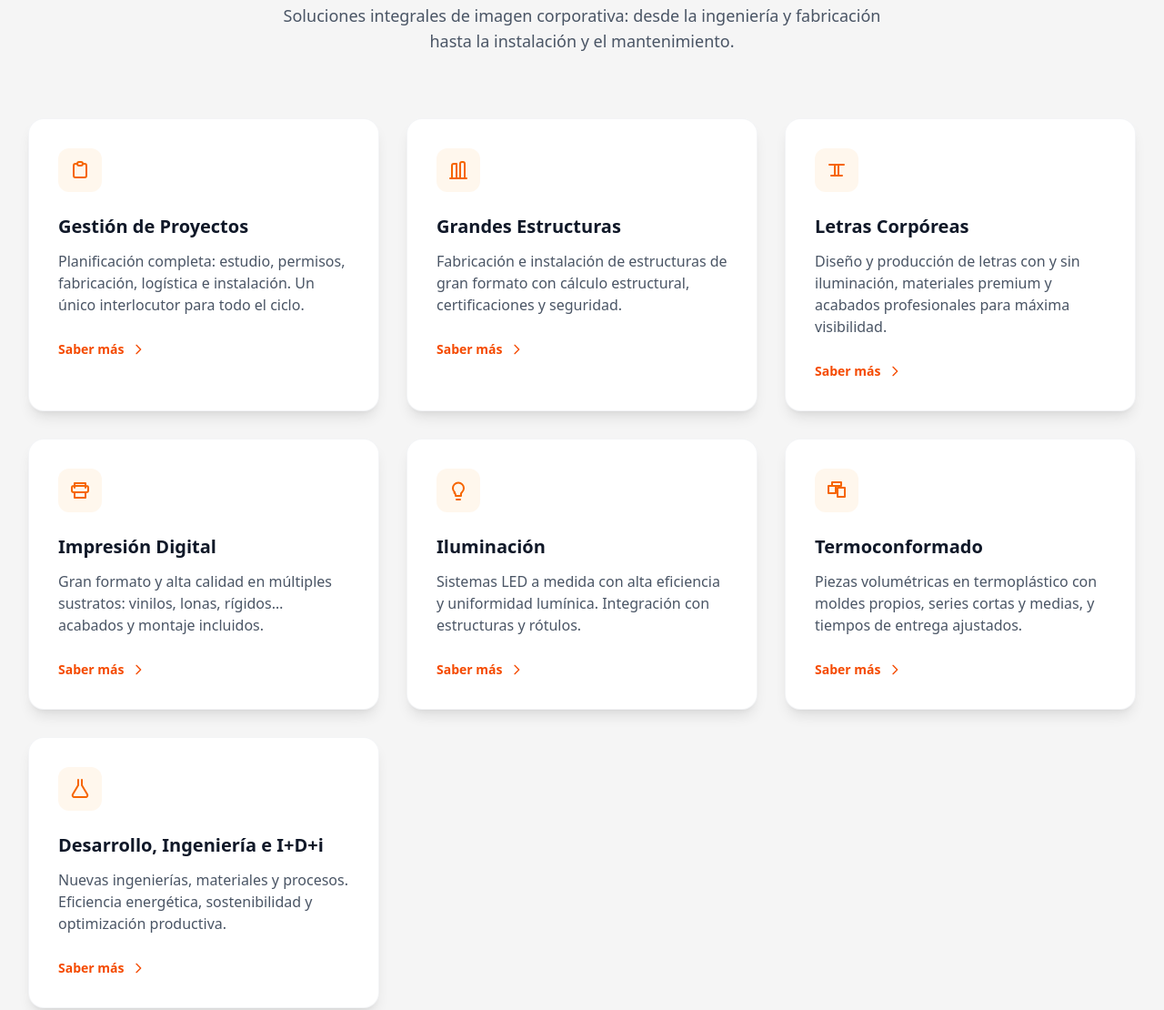
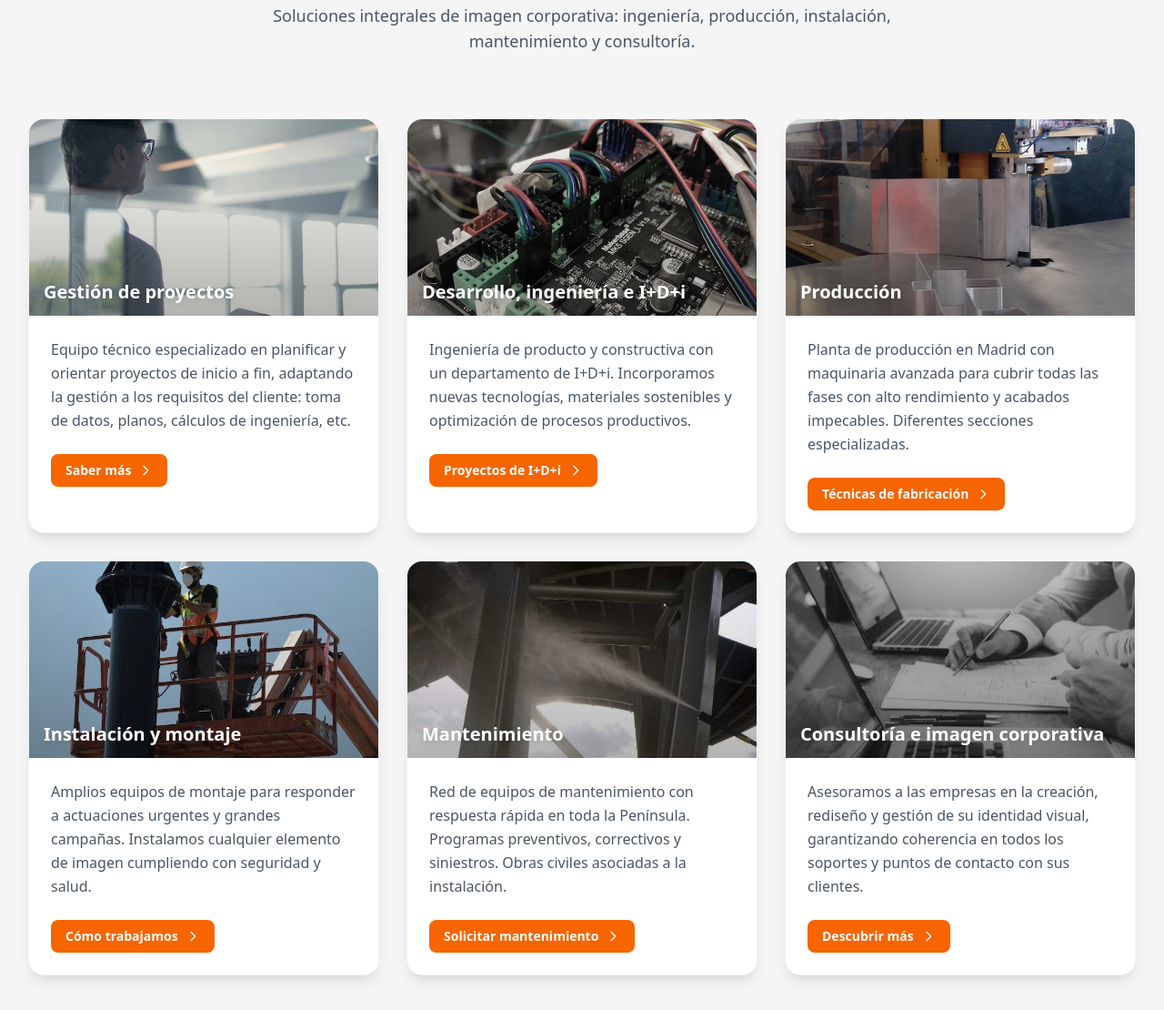
Before and after one commit to CarlosGorostiaga/frontendwebtsi, an Astro site in the folder app/: page / in a window 1280 px wide. Shown: the part 970-2080 px from the top of the page at 91% size. Built offline with nearby package versions, Linux system fonts and the light colour scheme; Astro itself is replaced by a stand-in of ours.

Commit message:
Servicios

```diff
--- a/app/src/components/Services.astro
+++ b/app/src/components/Services.astro
@@ -1,54 +1,73 @@
 ---
 /**
- * Componente de Servicios (autosuficiente)
- * - No depende de data externa.
- * - Puedes ajustar el array `services` aquí mismo.
- * - Si no quieres botones por tarjeta, pon href: null.
+ * Services.astro
+ * Grid de 6 servicios con fotos grandes 16:9
  */
 
-const services = [
+import imgGestion from '../assets/images/gestionproyectostsi.jpg';
+import imgIDi from '../assets/images/IDi-servicios.jpg';
+import imgInstalacion from '../assets/images/instalacionymontaje.jpeg';
+import imgMantenimiento from '../assets/images/Mantenimiento.jpg';
+import imgProduccion from '../assets/images/produccion-servicios.jpg';
+import imgConsultoria from '../assets/images/consultoria-servicios.jpg';
+
+type Svc = {
+  title: string;
+  desc: string;
+  img: { src: string };
+  href?: string | null;
+  cta?: string;
+};
+
+const services: Svc[] = [
   {
-    title: "Gestión de Proyectos",
-    desc: "Planificación completa: estudio, permisos, fabricación, logística e instalación. Un único interlocutor para todo el ciclo.",
-    icon: "clipboard",
-    href: "/servicios" // cambia si luego tienes página detalle
+    title: "Gestión de proyectos",
+    desc:
+      "Equipo técnico especializado en planificar y orientar proyectos de inicio a fin, adaptando la gestión a los requisitos del cliente: toma de datos, planos, cálculos de ingeniería, etc.",
+    img: imgGestion,
+    href: "/servicios#gestion-de-proyectos",
+    cta: "Saber más"
   },
   {
-    title: "Grandes Estructuras",
-    desc: "Fabricación e instalación de estructuras de gran formato con cálculo estructural, certificaciones y seguridad.",
-    icon: "building",
-    href: "/servicios"
+    title: "Desarrollo, ingeniería e I+D+i",
+    desc:
+      "Ingeniería de producto y constructiva con un departamento de I+D+i. Incorporamos nuevas tecnologías, materiales sostenibles y optimización de procesos productivos.",
+    img: imgIDi,
+    href: "/servicios#idi",
+    cta: "Proyectos de I+D+i"
   },
   {
-    title: "Letras Corpóreas",
-    desc: "Diseño y producción de letras con y sin iluminación, materiales premium y acabados profesionales para máxima visibilidad.",
-    icon: "type",
-    href: "/servicios"
+    title: "Producción",
+    desc:
+      "Planta de producción en Madrid con maquinaria avanzada para cubrir todas las fases con alto rendimiento y acabados impecables. Diferentes secciones especializadas.",
+    img: imgProduccion,
+    href: "/servicios#produccion",
+    cta: "Técnicas de fabricación"
   },
   {
-    title: "Impresión Digital",
-    desc: "Gran formato y alta calidad en múltiples sustratos: vinilos, lonas, rígidos… acabados y montaje incluidos.",
-    icon: "printer",
-    href: "/servicios"
+    title: "Instalación y montaje",
+    desc:
+      "Amplios equipos de montaje para responder a actuaciones urgentes y grandes campañas. Instalamos cualquier elemento de imagen cumpliendo con seguridad y salud.",
+    img: imgInstalacion,
+    href: "/servicios#instalacion",
+    cta: "Cómo trabajamos"
   },
   {
-    title: "Iluminación",
-    desc: "Sistemas LED a medida con alta eficiencia y uniformidad lumínica. Integración con estructuras y rótulos.",
-    icon: "bulb",
-    href: "/servicios"
+    title: "Mantenimiento",
+    desc:
+      "Red de equipos de mantenimiento con respuesta rápida en toda la Península. Programas preventivos, correctivos y siniestros. Obras civiles asociadas a la instalación.",
+    img: imgMantenimiento,
+    href: "/servicios#mantenimiento",
+    cta: "Solicitar mantenimiento"
   },
   {
-    title: "Termoconformado",
-    desc: "Piezas volumétricas en termoplástico con moldes propios, series cortas y medias, y tiempos de entrega ajustados.",
-    icon: "shapes",
-    href: "/servicios"
-  },
-  {
-    title: "Desarrollo, Ingeniería e I+D+i",
-    desc: "Nuevas ingenierías, materiales y procesos. Eficiencia energética, sostenibilidad y optimización productiva.",
-    icon: "lab",
-    href: "/servicios"
-  },
+    title: "Consultoría e imagen corporativa",
+    desc:
+      "Asesoramos a las empresas en la creación, rediseño y gestión de su identidad visual, garantizando coherencia en todos los soportes y puntos de contacto con sus clientes.",
+    img: imgConsultoria,
+    href: "/servicios#consultoria",
+    cta: "Descubrir más"
+  }
 ];
 ---
 
@@ -56,70 +75,49 @@ const services = [
   <div class="max-w-7xl mx-auto px-4 sm:px-6 lg:px-8">
     <div class="text-center mb-14">
       <h2 class="text-3xl lg:text-4xl font-bold text-gray-900 mb-3">Nuestros Servicios</h2>
-      <p class="text-lg text-gray-600 max-w-2xl mx-auto">
-        Soluciones integrales de imagen corporativa: desde la ingeniería y fabricación hasta la instalación y el mantenimiento.
+      <p class="text-lg text-gray-600 max-w-3xl mx-auto">
+        Soluciones integrales de imagen corporativa: ingeniería, producción, instalación, mantenimiento y consultoría.
       </p>
     </div>
 
-    <div class="grid grid-cols-1 md:grid-cols-2 lg:grid-cols-3 gap-8">
-      {services.map((s, i) => (
+    <div class="grid grid-cols-1 md:grid-cols-2 xl:grid-cols-3 gap-8">
+      {services.map((s) => (
         <article
-          class="group bg-white p-8 rounded-2xl shadow-lg ring-1 ring-gray-100 hover:shadow-2xl transition-all duration-300 transform hover:-translate-y-1 opacity-0 translate-y-4 will-change-auto"
-          style="animation: none"
+          class="group bg-white rounded-2xl overflow-hidden shadow-lg ring-1 ring-gray-100 hover:shadow-2xl transition-all duration-300 opacity-0 translate-y-4"
           data-reveal
         >
-          <div class="w-12 h-12 rounded-xl flex items-center justify-center mb-6 bg-orange-50">
-            {s.icon === "clipboard" && (
-              <svg class="w-6 h-6" style="color:#f66500;" fill="none" stroke="currentColor" viewBox="0 0 24 24">
-                <path stroke-linecap="round" stroke-linejoin="round" stroke-width="2" d="M9 5H7a2 2 0 00-2 2v11a2 2 0 002 2h10a2 2 0 002-2V7a2 2 0 00-2-2h-2M9 5a2 2 0 002 2h2a2 2 0 002-2M9 5a2 2 0 012-2h2a2 2 0 012 2"></path>
-              </svg>
-            )}
-            {s.icon === "building" && (
-              <svg class="w-6 h-6" style="color:#f66500;" fill="none" stroke="currentColor" viewBox="0 0 24 24">
-                <path stroke-linecap="round" stroke-linejoin="round" stroke-width="2" d="M3 21h18M5 21V7a2 2 0 012-2h3v16M14 21V5a2 2 0 012-2h1a2 2 0 012 2v16"></path>
-              </svg>
-            )}
-            {s.icon === "type" && (
-              <svg class="w-6 h-6" style="color:#f66500;" fill="none" stroke="currentColor" viewBox="0 0 24 24">
-                <path stroke-linecap="round" stroke-linejoin="round" stroke-width="2" d="M4 6h16M10 6v12m4-12v12M6 18h12"></path>
-              </svg>
-            )}
-            {s.icon === "printer" && (
-              <svg class="w-6 h-6" style="color:#f66500;" fill="none" stroke="currentColor" viewBox="0 0 24 24">
-                <path stroke-linecap="round" stroke-linejoin="round" stroke-width="2" d="M6 9V4h12v5M6 14h12v6H6zM6 14H5a2 2 0 01-2-2V9a2 2 0 012-2h14a2 2 0 012 2v3a2 2 0 01-2 2h-1"></path>
-              </svg>
-            )}
-            {s.icon === "bulb" && (
-              <svg class="w-6 h-6" style="color:#f66500;" fill="none" stroke="currentColor" viewBox="0 0 24 24">
-                <path stroke-linecap="round" stroke-linejoin="round" stroke-width="2" d="M9 18h6M10 22h4M8 14a6 6 0 118 0l-.6.6A3 3 0 0015 17v1H9v-1a3 3 0 00-1.4-2.4L8 14z"></path>
-              </svg>
-            )}
-            {s.icon === "shapes" && (
-              <svg class="w-6 h-6" style="color:#f66500;" fill="none" stroke="currentColor" viewBox="0 0 24 24">
-                <path stroke-linecap="round" stroke-linejoin="round" stroke-width="2" d="M3 7h8v8H3zM13 9h8v10h-8zM7 3h10v4H7z"></path>
-              </svg>
-            )}
-            {s.icon === "lab" && (
-              <svg class="w-6 h-6" style="color:#f66500;" fill="none" stroke="currentColor" viewBox="0 0 24 24">
-                <path stroke-linecap="round" stroke-linejoin="round" stroke-width="2" d="M10 2v6l-6 10a2 2 0 001.7 3h12.6a2 2 0 001.7-3L14 8V2"></path>
-              </svg>
-            )}
+          <div class="relative w-full aspect-[16/9] overflow-hidden">
+            <img
+              src={s.img.src}
+              alt={s.title}
+              class="absolute inset-0 w-full h-full object-cover transition-transform duration-500 group-hover:scale-105"
+              loading="lazy"
+              decoding="async"
+            />
+            <div class="absolute inset-0 bg-gradient-to-t from-black/30 to-transparent"></div>
+            <h3 class="absolute bottom-3 left-4 right-4 text-white text-xl font-semibold drop-shadow-md">
+              {s.title}
+            </h3>
           </div>
 
-          <h3 class="text-xl font-semibold text-gray-900 mb-3">{s.title}</h3>
-          <p class="text-gray-600 mb-6">{s.desc}</p>
+          <div class="p-6">
+            <p class="text-gray-600 leading-relaxed">{s.desc}</p>
 
             {s.href && (
+              <div class="mt-6">
                 <a
                   href={s.href}
-              class="inline-flex items-center text-sm font-semibold text-orange-600 group-hover:text-orange-700 transition-colors"
+                  class="inline-flex items-center px-4 py-2 rounded-lg text-sm font-semibold text-white transition-colors"
+                  style="background-color:#f66500;"
                 >
-              Saber más
+                  {s.cta || "Saber más"}
                   <svg class="ml-2 w-4 h-4" fill="none" stroke="currentColor" viewBox="0 0 24 24">
                     <path stroke-linecap="round" stroke-linejoin="round" stroke-width="2" d="M9 5l7 7-7 7"></path>
                   </svg>
                 </a>
+              </div>
             )}
+          </div>
         </article>
       ))}
     </div>
@@ -127,24 +125,24 @@ const services = [
 </section>
 
 <style>
-  /* pequeña animación de aparición */
   [data-reveal] { opacity: 0; transform: translateY(8px); }
-  [data-reveal].visible { opacity: 1; transform: translateY(0); transition: opacity .5s ease, transform .5s ease; }
+  [data-reveal].visible {
+    opacity: 1; transform: translateY(0);
+    transition: opacity .5s ease, transform .5s ease;
+  }
 </style>
 
 <script>
-  // IntersectionObserver para revelar tarjetas al entrar en viewport
   document.addEventListener('DOMContentLoaded', () => {
-    const items = document.querySelectorAll<HTMLElement>('[data-reveal]');
+    const items = document.querySelectorAll('[data-reveal]');
     const io = new IntersectionObserver((entries, obs) => {
       entries.forEach(e => {
         if (e.isIntersecting) {
-          (e.target as HTMLElement).classList.add('visible');
+          e.target.classList.add('visible');
           obs.unobserve(e.target);
         }
       });
     }, { threshold: 0.2 });
-
     items.forEach(el => io.observe(el));
   });
 </script>
```
Also changed, not shown: app/src/assets/images/IDi-servicios.jpg (added), app/src/assets/images/Mantenimiento.jpg (added), app/src/assets/images/consultoria-servicios.jpg (added), app/src/assets/images/gestionproyectostsi.jpg (added), app/src/assets/images/instalacionymontaje.jpeg (added), app/src/assets/images/produccion-servicios.jpg (added). Lines whose indentation alone changed are shown as unchanged.
